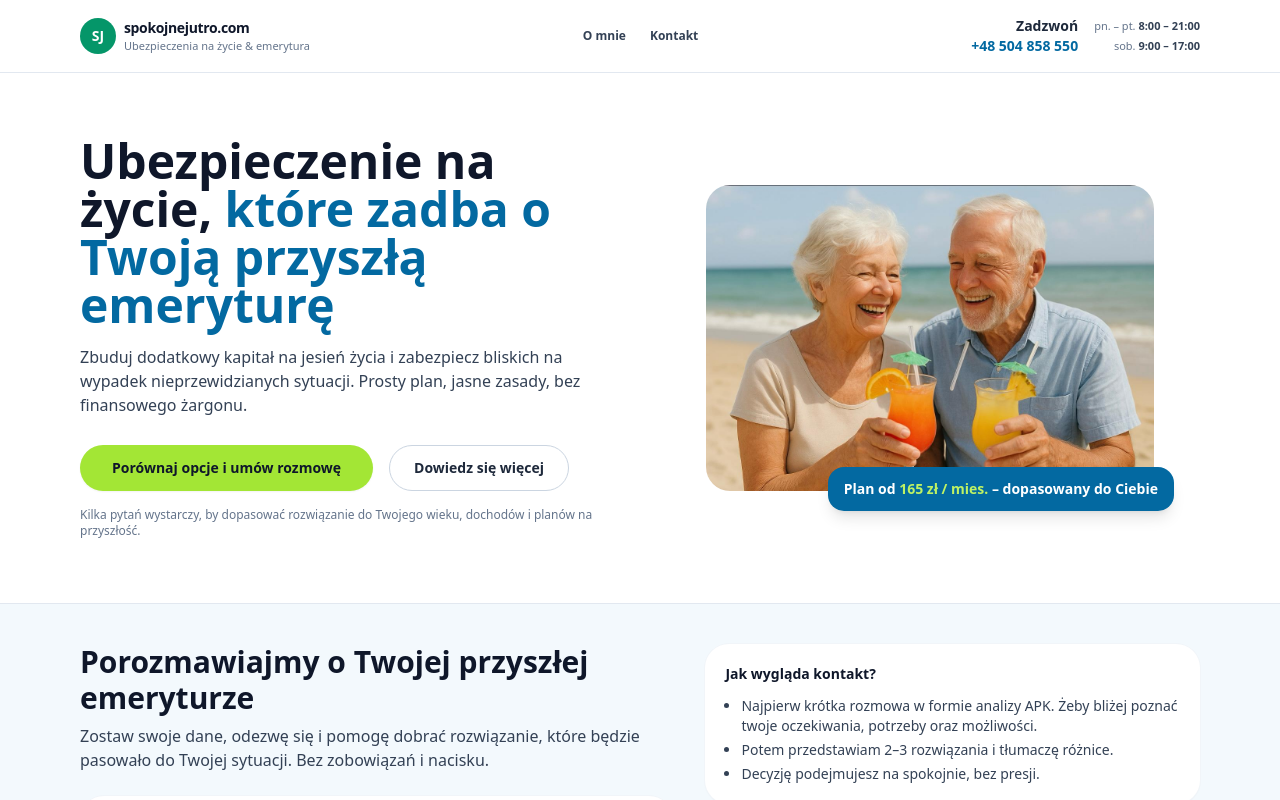
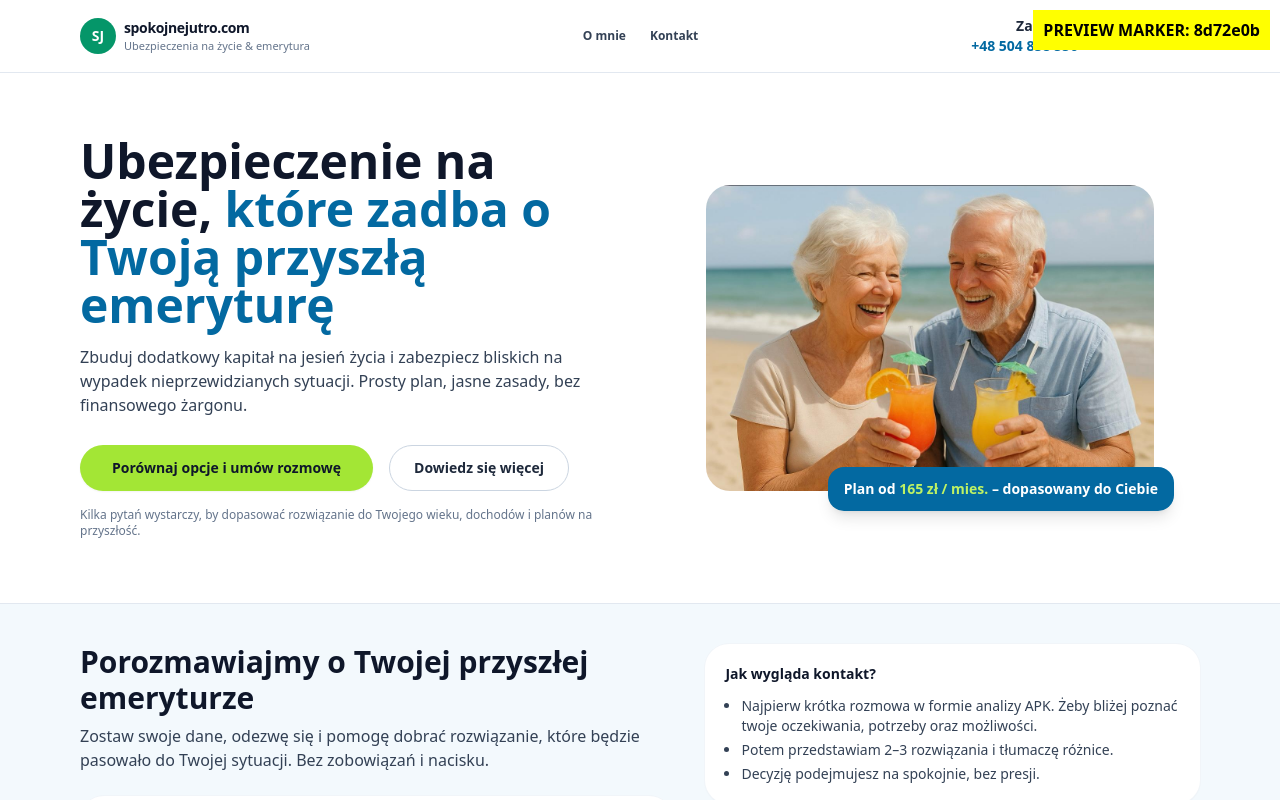
Before and after one commit to Tradingzbotem/spokojnejutro-landing, a Next.js app: page /bright-future in a window 1280 px wide. Shown: the top 800 px of the page. Built offline with nearby package versions, Linux system fonts and the light colour scheme.

Commit message:
Add preview marker for /bright-future

```diff
--- a/app/bright-future/page.tsx
+++ b/app/bright-future/page.tsx
@@ -94,6 +94,9 @@ export default function BrightFutureLanding() {
 
   return (
     <main className="min-h-screen bg-slate-50 text-slate-900">
+      <div style={{ position: 'fixed', top: 10, right: 10, zIndex: 99999, padding: '8px 10px', background: '#ff0', color: '#000', fontWeight: 700 }}>
+        PREVIEW MARKER: 8d72e0b
+      </div>
       {/* TOP BAR / NAV */}
       <header className="border-b border-slate-200 bg-white">
         <div className="mx-auto flex max-w-6xl items-center justify-between gap-8 px-4 py-4">
```
